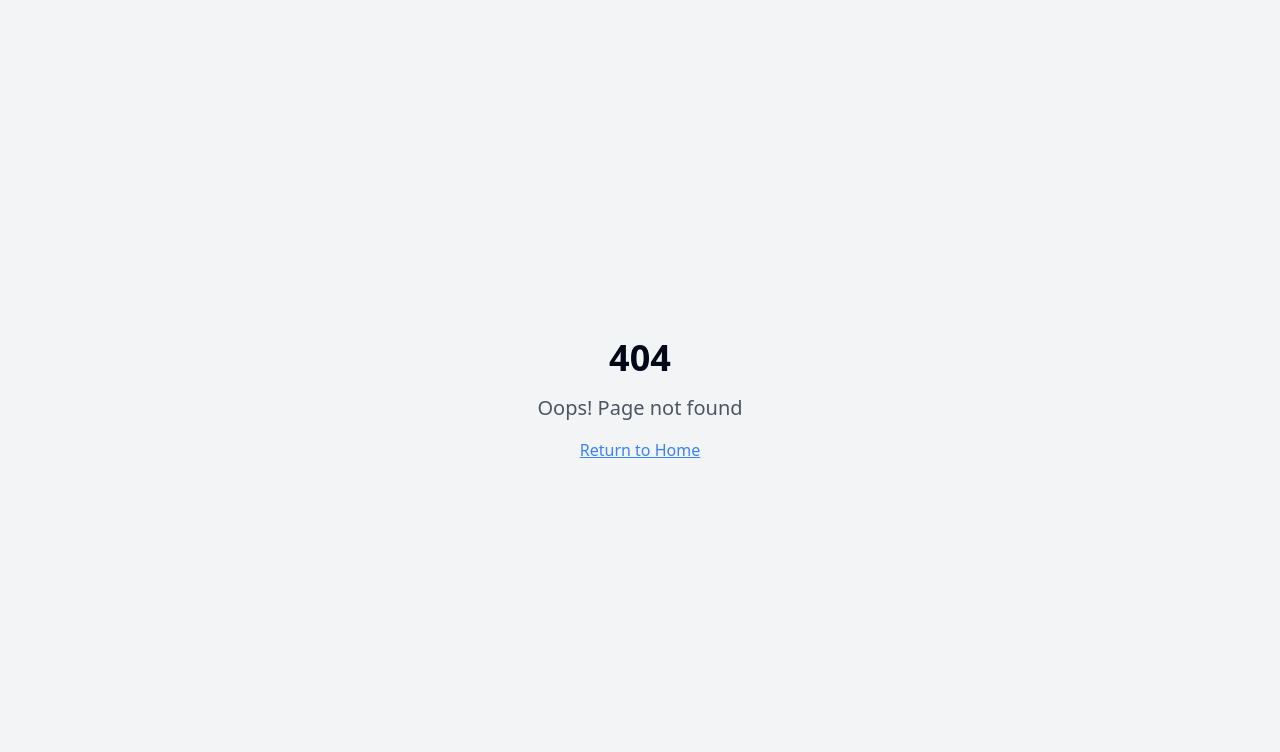
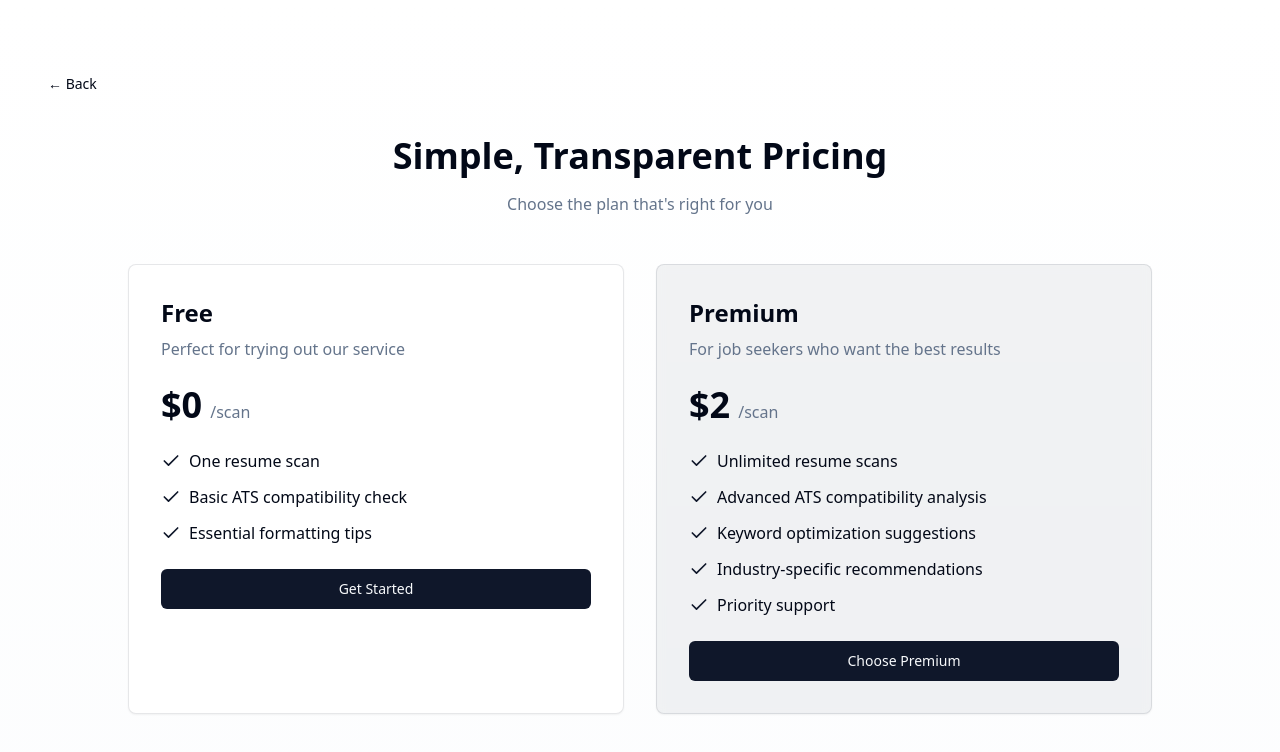
Before and after one commit to arjunnayak11/ats-guru, a React (Vite) app: page /pricing in a window 1280 px wide. Before the commit this address had no page. Shown: the top 752 px of the page. Built offline with nearby package versions, Linux system fonts and the light colour scheme.

Commit message:
Implement pricing page and tiers
Added a pricing page with free and paid tiers.  Free users can scan one resume, while paid users pay $2 per resume.

```diff
--- a/src/App.tsx
+++ b/src/App.tsx
@@ -8,6 +8,7 @@ import { BrowserRouter, Routes, Route } from "react-router-dom";
 import Index from "./pages/Index";
 import Upload from "./pages/Upload";
 import Contact from "./pages/Contact";
+import Pricing from "./pages/Pricing";
 import NotFound from "./pages/NotFound";
 
 // Create a client
@@ -29,6 +30,7 @@ function App() {
               <Route path="/" element={<Index />} />
               <Route path="/upload" element={<Upload />} />
               <Route path="/contact" element={<Contact />} />
+              <Route path="/pricing" element={<Pricing />} />
               <Route path="*" element={<NotFound />} />
             </Routes>
           </BrowserRouter>
--- a/src/pages/Index.tsx
+++ b/src/pages/Index.tsx
@@ -74,7 +74,7 @@ const Index = () => {
               {[
                 { name: "Features", path: "#features" },
                 { name: "How It Works", path: "#how-it-works" },
-                { name: "Pricing", path: "#pricing" },
+                { name: "Pricing", path: "/pricing" },
                 { name: "Contact", path: "/contact" }
               ].map((item) => (
                 <Button
--- /dev/null
+++ b/src/pages/Pricing.tsx
@@ -0,0 +1,118 @@
+
+import { Button } from "@/components/ui/button";
+import { Card } from "@/components/ui/card";
+import { useNavigate } from "react-router-dom";
+import { Check } from "lucide-react";
+
+const Pricing = () => {
+  const navigate = useNavigate();
+
+  return (
+    <div className="min-h-screen bg-gradient-to-b from-background to-secondary/20">
+      <div className="container py-16">
+        <Button
+          variant="ghost"
+          onClick={() => navigate(-1)}
+          className="mb-8"
+        >
+          ← Back
+        </Button>
+
+        <div className="max-w-5xl mx-auto space-y-12">
+          <div className="text-center space-y-4">
+            <h1 className="text-4xl font-bold">Simple, Transparent Pricing</h1>
+            <p className="text-muted-foreground">
+              Choose the plan that's right for you
+            </p>
+          </div>
+
+          <div className="grid md:grid-cols-2 gap-8">
+            {/* Free Tier */}
+            <Card className="p-8 backdrop-blur-sm border-primary/10 hover:border-primary/20 transition-all duration-300">
+              <div className="space-y-6">
+                <div>
+                  <h3 className="text-2xl font-bold">Free</h3>
+                  <p className="text-muted-foreground mt-2">Perfect for trying out our service</p>
+                </div>
+
+                <div className="flex items-baseline">
+                  <span className="text-4xl font-bold">$0</span>
+                  <span className="text-muted-foreground ml-2">/scan</span>
+                </div>
+
+                <ul className="space-y-3">
+                  <li className="flex items-center gap-2">
+                    <Check className="h-5 w-5 text-primary" />
+                    <span>One resume scan</span>
+                  </li>
+                  <li className="flex items-center gap-2">
+                    <Check className="h-5 w-5 text-primary" />
+                    <span>Basic ATS compatibility check</span>
+                  </li>
+                  <li className="flex items-center gap-2">
+                    <Check className="h-5 w-5 text-primary" />
+                    <span>Essential formatting tips</span>
+                  </li>
+                </ul>
+
+                <Button
+                  onClick={() => navigate('/upload')}
+                  className="w-full"
+                >
+                  Get Started
+                </Button>
+              </div>
+            </Card>
+
+            {/* Paid Tier */}
+            <Card className="p-8 backdrop-blur-sm border-primary/10 hover:border-primary/20 transition-all duration-300 bg-primary/5">
+              <div className="space-y-6">
+                <div>
+                  <h3 className="text-2xl font-bold">Premium</h3>
+                  <p className="text-muted-foreground mt-2">For job seekers who want the best results</p>
+                </div>
+
+                <div className="flex items-baseline">
+                  <span className="text-4xl font-bold">$2</span>
+                  <span className="text-muted-foreground ml-2">/scan</span>
+                </div>
+
+                <ul className="space-y-3">
+                  <li className="flex items-center gap-2">
+                    <Check className="h-5 w-5 text-primary" />
+                    <span>Unlimited resume scans</span>
+                  </li>
+                  <li className="flex items-center gap-2">
+                    <Check className="h-5 w-5 text-primary" />
+                    <span>Advanced ATS compatibility analysis</span>
+                  </li>
+                  <li className="flex items-center gap-2">
+                    <Check className="h-5 w-5 text-primary" />
+                    <span>Keyword optimization suggestions</span>
+                  </li>
+                  <li className="flex items-center gap-2">
+                    <Check className="h-5 w-5 text-primary" />
+                    <span>Industry-specific recommendations</span>
+                  </li>
+                  <li className="flex items-center gap-2">
+                    <Check className="h-5 w-5 text-primary" />
+                    <span>Priority support</span>
+                  </li>
+                </ul>
+
+                <Button
+                  onClick={() => navigate('/upload')}
+                  className="w-full bg-primary"
+                >
+                  Choose Premium
+                </Button>
+              </div>
+            </Card>
+          </div>
+        </div>
+      </div>
+    </div>
+  );
+};
+
+export default Pricing;
```
